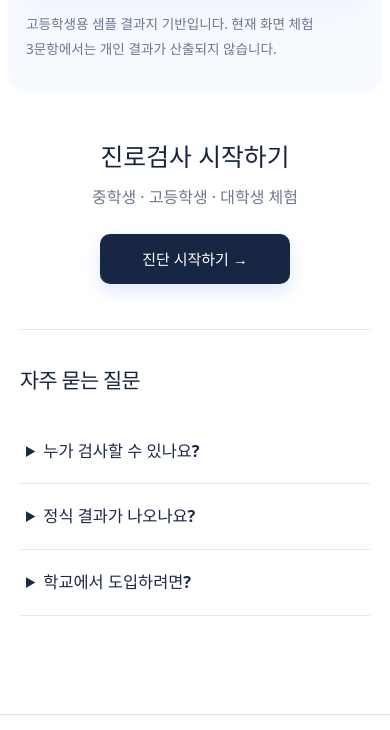
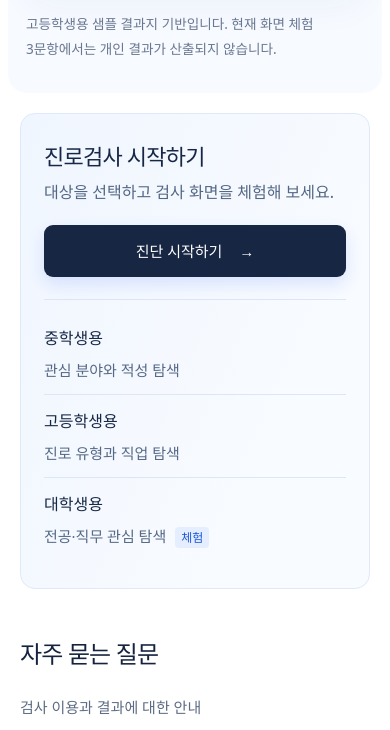
Before and after one commit to jyhome1228-cyber/cfinder, a website with bundled scripts: page index.html in a window 390 px wide. Shown: the part 2329-3059 px from the top of the page. Built offline with nearby package versions, Linux system fonts and the light colour scheme; a web font is replaced by a local one.

Commit message:
Align lower homepage sections with site width and expand CTA and FAQ

```diff
--- a/assets/service.css
+++ b/assets/service.css
@@ -186,3 +186,53 @@
  .question-panel .choice>span{font-size:.75rem}
 }
 @media(prefers-reduced-motion:reduce){.question-panel .choice input{transition:none}}
+
+
+/* Shared alignment and content-rich lower homepage, 2026-11-24 */
+.shell-home{padding-inline:48px;padding-bottom:78px}
+.lab-home{max-width:1344px;width:100%;margin-inline:auto}
+.lab-hero{max-width:100%}
+.lab-bottom-cta{width:100%;margin:32px 0 0;padding:38px 44px 36px;border:1px solid #dfe9fa;border-radius:20px;background:linear-gradient(114deg,#f0f6ff 0%,#f8fbff 72%);text-align:left}
+.lab-cta-heading{display:flex;align-items:center;justify-content:space-between;gap:30px}
+.lab-cta-heading h2{font-size:1.55rem;line-height:1.45;letter-spacing:-.035em;font-weight:750;color:#172846}
+.lab-cta-heading p{font-size:1rem;line-height:1.6;color:#536784;margin:7px 0 0}
+.lab-cta-heading .btn{min-width:185px;min-height:52px;display:inline-flex;align-items:center;justify-content:center;gap:17px;border-radius:9px;white-space:nowrap;margin:0}
+.lab-audience-grid{display:grid;grid-template-columns:repeat(3,minmax(0,1fr));gap:0;margin-top:28px;border-top:1px solid #dce6f5;padding-top:24px}
+.lab-audience-grid>div{display:flex;flex-direction:column;gap:6px;min-width:0;padding-inline:24px}
+.lab-audience-grid>div:first-child{padding-left:0}
+.lab-audience-grid>div+div{border-left:1px solid #dce6f5}
+.lab-audience-grid strong{font-size:1rem;font-weight:710;color:#172846}
+.lab-audience-grid span{font-size:.9375rem;line-height:1.6;color:#556986}
+.lab-audience-grid em{font-style:normal;font-size:.75rem;font-weight:700;color:#1b58db;background:#e5eeff;padding:2px 6px;border-radius:4px;white-space:nowrap;margin-left:5px}
+.lab-faq{max-width:none;width:100%;display:grid;grid-template-columns:minmax(220px,.35fr) minmax(0,.65fr);align-items:start;gap:74px;margin:0;padding:67px 0 84px;border-top:0}
+.lab-faq-intro{min-width:0}
+.lab-faq-intro h2{font-size:1.5rem}
+.lab-faq-intro p{font-size:.9375rem;line-height:1.7;color:#5d6c83;margin:11px 0 25px}
+.lab-faq-intro>a{font-size:.9375rem;font-weight:680;color:#1957ef;text-decoration:underline;text-underline-offset:5px}
+.lab-faq-list{border-top:1px solid #dfe7f4}
+.lab-faq-list details{border-bottom:1px solid #dfe7f4;padding:0}
+.lab-faq-list summary{position:relative;list-style:none;font-size:1rem;padding:19px 34px 19px 0;min-height:61px;line-height:1.7}
+.lab-faq-list summary::-webkit-details-marker{display:none}
+.lab-faq-list summary:after{content:'+';position:absolute;right:5px;top:17px;font-size:1.3rem;font-weight:400;color:#61738f}
+.lab-faq-list details[open] summary:after{content:'−'}
+.lab-faq-list details>p{font-size:.9375rem;line-height:1.85;padding:0 28px 20px 0;max-width:690px;color:#58677f}
+.lab-faq-list details p a{font-size:inherit;margin:0;text-decoration:underline;text-underline-offset:4px}
+.site-footer .footer-inner{max-width:1440px}
+@media(max-width:1020px){
+ .shell-home{padding-inline:32px}
+ .lab-faq{gap:42px;grid-template-columns:minmax(190px,.35fr) minmax(0,.65fr)}
+}
+@media(max-width:760px){
+ .shell-home{padding-inline:20px;padding-bottom:32px}
+ .lab-bottom-cta{padding:27px 23px 28px;margin-top:20px;border-radius:15px}
+ .lab-cta-heading{align-items:flex-start;flex-direction:column;gap:19px}
+ .lab-cta-heading .btn{width:100%;max-width:320px}
+ .lab-cta-heading h2{font-size:1.375rem}
+ .lab-audience-grid{margin-top:22px;padding-top:12px;grid-template-columns:1fr}
+ .lab-audience-grid>div,.lab-audience-grid>div:first-child{padding:12px 0}
+ .lab-audience-grid>div+div{border-left:0;border-top:1px solid #dce6f5}
+ .lab-faq{display:block;padding:48px 0 53px}
+ .lab-faq-intro p{margin:6px 0 13px}
+ .lab-faq-intro>a{display:inline-flex;min-height:44px;align-items:center;margin-bottom:12px}
+ .lab-faq-list summary{padding-block:18px}
+}
--- a/assets/ui/home.js
+++ b/assets/ui/home.js
@@ -59,11 +59,23 @@ export function renderHome({tenant,storageAvailable}){
  <div class="lab-result-bars"><h4>상위 요인 점수</h4>${previewBar('흥미',5,5)}${previewBar('적성',5,5)}${previewBar('가치관',12,12)}<small>각 영역 최상위 샘플 점수 · 척도는 영역별로 다름</small></div>
  <div class="lab-radar"><h4>RIASEC 유형</h4>${tinyRadar()}</div></div>
  <p class="lab-demo-note">고등학생용 샘플 결과지 기반입니다. 현재 화면 체험 3문항에서는 개인 결과가 산출되지 않습니다.</p></section>
- <section class="lab-bottom-cta"><h2>진로검사 시작하기</h2><p>중학생 · 고등학생 · 대학생 체험</p><a class="btn btn-primary" href="#start">진단 시작하기 →</a></section>
- <section class="lab-faq" aria-labelledby="lab-faq-title"><h2 id="lab-faq-title" class="lab-section-heading">자주 묻는 질문</h2>
- <details><summary>누가 검사할 수 있나요?</summary><p>중학생용·고등학생용·대학생용 화면 체험을 제공합니다. 대학생용 정식 검사는 개발 전입니다.</p></details>
- <details><summary>정식 결과가 나오나요?</summary><p>현재는 학교급별 3문항 체험입니다. 실제 점수·유형은 산출하지 않으며, 제공된 PDF 기반 결과 예시를 확인할 수 있습니다.</p></details>
- <details><summary>학교에서 도입하려면?</summary><p>검사 소개 페이지에서 학교·기관 도입을 문의할 수 있습니다.</p><a href="./about/#contact">학교 도입 문의하기</a></details>
+ <section class="lab-bottom-cta" aria-labelledby="lab-cta-title">
+   <div class="lab-cta-heading"><div><h2 id="lab-cta-title">진로검사 시작하기</h2><p>대상을 선택하고 검사 화면을 체험해 보세요.</p></div><a class="btn btn-primary" href="#start">진단 시작하기 <span aria-hidden="true">→</span></a></div>
+   <div class="lab-audience-grid" aria-label="검사 대상">
+     <div><strong>중학생용</strong><span>관심 분야와 적성 탐색</span></div>
+     <div><strong>고등학생용</strong><span>진로 유형과 직업 탐색</span></div>
+     <div><strong>대학생용</strong><span>전공·직무 관심 탐색 <em>체험</em></span></div>
+   </div>
+ </section>
+ <section class="lab-faq" aria-labelledby="lab-faq-title">
+   <div class="lab-faq-intro"><h2 id="lab-faq-title" class="lab-section-heading">자주 묻는 질문</h2><p>검사 이용과 결과에 대한 안내</p><a href="./about/#contact">학교 도입 문의하기</a></div>
+   <div class="lab-faq-list">
+     <details><summary>누가 검사할 수 있나요?</summary><p>중학생용·고등학생용·대학생용을 선택할 수 있습니다. 현재 세 가지 모두 3문항 화면 체험이며 대학생용 정식 검사는 준비 전입니다.</p></details>
+     <details><summary>검사는 얼마나 걸리나요?</summary><p>정식 C-Finder는 약 10분을 기준으로 설계됐습니다. 현재 공개된 화면 체험은 학교급별 예시 문항 3개입니다.</p></details>
+     <details><summary>검사 결과는 어떻게 확인하나요?</summary><p>현재 체험에서는 점수와 진로 유형을 계산하지 않습니다. <a href="#report">결과 예시</a>에서 흥미·적성·가치관 분석과 추천 직업이 포함된 고등학생용 샘플 보고서를 확인할 수 있습니다.</p></details>
+     <details><summary>응답을 중간에 저장할 수 있나요?</summary><p>같은 브라우저 탭에서 응답을 임시 저장하고 이어서 할 수 있습니다. 탭을 닫거나 기기를 변경하면 응답이 유지되지 않을 수 있습니다.</p></details>
+     <details><summary>학교·기관에서 도입하려면?</summary><p>대상 학년, 예상 참여 인원, 희망 일정 등을 <a href="./about/#contact">도입 문의</a>에 남겨 주세요. 비용과 운영 방식은 별도 확인이 필요합니다.</p></details>
+   </div>
  </section>
  </div>`;
 }
```
Also changed, not shown: tests/service-home.test.js (+10 -0 lines).
